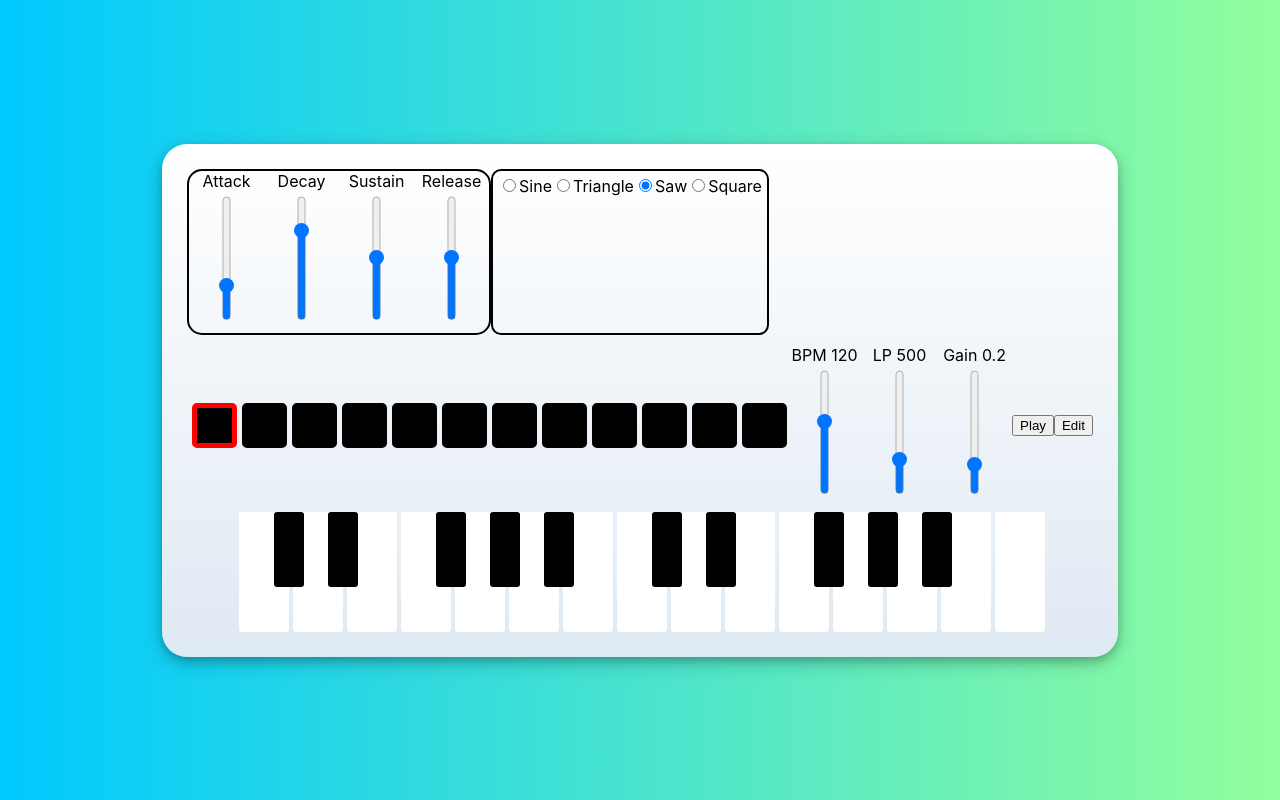
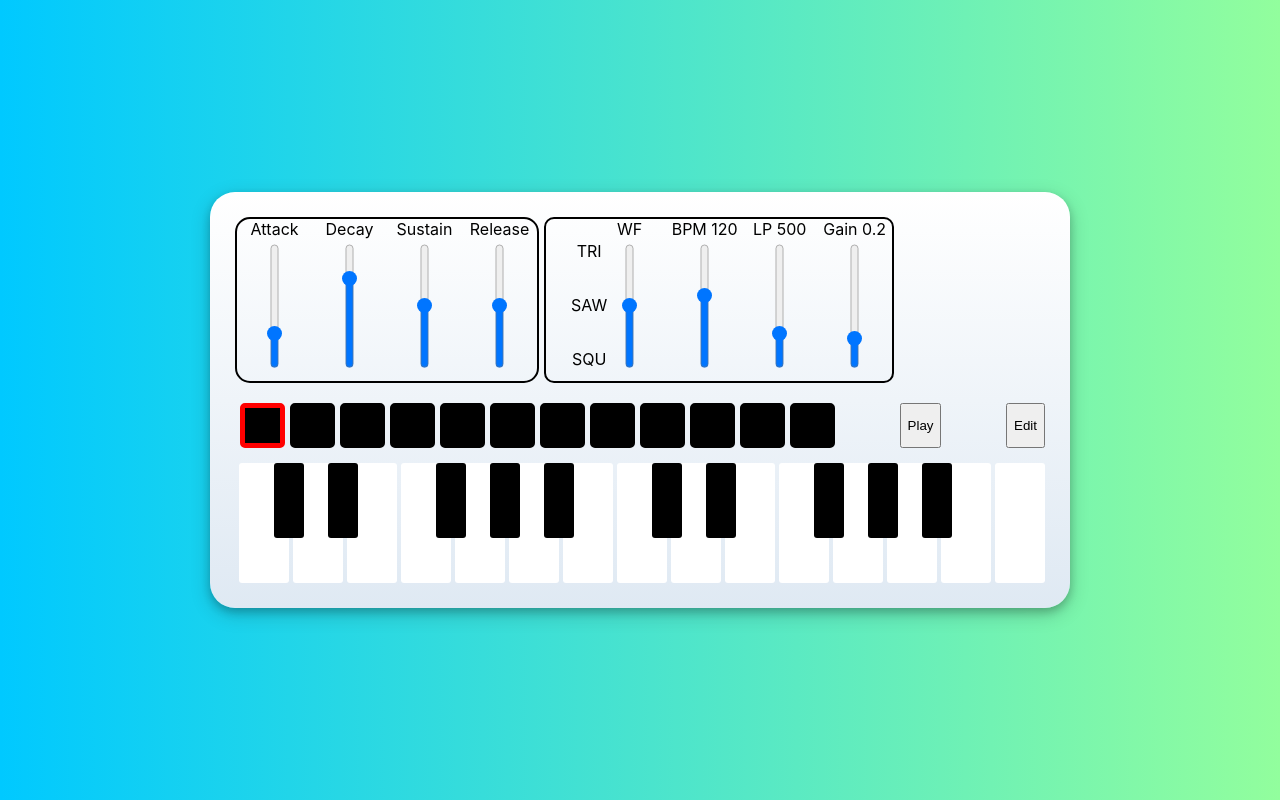
Before and after one commit to denczo/monomind, a React (Create React App) app in the folder synth/: page / in a window 1280 px wide. Built offline with nearby package versions, Linux system fonts and the light colour scheme.

Commit message:
EDIT: UI cleanup

```diff
--- a/synth/src/App.tsx
+++ b/synth/src/App.tsx
@@ -1,11 +1,12 @@
 import './App.css';
 import ADSR from './components/molecules/adsr/ADSR.tsx';
 // import Touchpad from './modules/ui/touchpad/Touchpad';
-import Waveform from './components/atoms/waveform/Waveform.tsx';
 import { GlobalProvider } from './contexts/GlobalContext.tsx';
 import Sequencer from './components/molecules/sequencer/Sequencer.tsx';
 import Keyboard from './components/molecules/keyboard/Keyboard.tsx';
 import React from 'react';
+// import WfSelector from './components/molecules/wfselector/WfSelector.tsx';
+import Controls from './components/organism/controls/Controls.tsx';
 
 
 
@@ -19,7 +20,8 @@ function App() {
         <div className="Synth">
         <div className='SliderSection'>
         <ADSR />
-        <Waveform />
+        {/* <WfSelector /> */}
+        <Controls />
         </div>
         {/* <Touchpad width={300} height={300} wf={waveform}/> */}
         <Sequencer/>
--- a/synth/src/components/atoms/slider/Slider.tsx
+++ b/synth/src/components/atoms/slider/Slider.tsx
@@ -1,10 +1,10 @@
 import React from 'react';
 import './Slider.css';
 
-const Slider = ({name, value, updateValue, min = 0, max = 1}) => {
+const Slider = ({name, value, updateValue, min = 0, max = 1, step = 0.05}) => {
 
     return (<div className="Slider">
-        <label >{name}</label>
+        <label>{name}</label>
         <input
             className="Range"
             id={name.toString().toLowerCase()}
@@ -14,7 +14,7 @@ const Slider = ({name, value, updateValue, min = 0, max = 1}) => {
             value={value}
             // onWheel={(e) => updateValue(e.deltaY)}
             onChange={updateValue}
-            step="0.05" />
+            step={step} />
     </div>
     );
 };
--- a/synth/src/components/atoms/waveform/Waveform.tsx
+++ /dev/null
@@ -1,33 +0,0 @@
-import React, { useEffect } from 'react';
-import './Waveform.css';
-import { useGlobalContext } from '../../../contexts/GlobalContext.tsx'
-import { AudioEngine } from '../../../audio/AudioEngine.tsx';
-
-
-const Waveform = () => {
-
-    const {waveform, setWaveform} = useGlobalContext();
-    const audioEngine = AudioEngine.getInstance();
-
-    useEffect(() => {
-        audioEngine.setWaveform(waveform);
-    }, [waveform, audioEngine]);
-
-    return (
-        <div className="Waveform">
-            <input type="radio" name="waveform" value="sine" id="sine" checked={waveform === "sine"} onChange={(e) => setWaveform(e.target.value)} />
-            <label htmlFor="regular">Sine</label>
-
-            <input type="radio" name="waveform" value="triangle" id="triangle" checked={waveform === "triangle"} onChange={(e) => setWaveform(e.target.value)}/>
-            <label htmlFor="medium">Triangle</label>
-
-            <input type="radio" name="waveform" value="sawtooth" id="saw" checked={waveform === "sawtooth"} onChange={(e) => setWaveform(e.target.value)}/>
-            <label htmlFor="large">Saw</label>
-
-            <input type="radio" name="waveform" value="square" id="square" checked={waveform === "square"} onChange={(e) => setWaveform(e.target.value)}/>
-            <label htmlFor="large">Square</label>
-        </div>
-    );
-}
-
-export default Waveform;
--- a/synth/src/components/molecules/sequencer/Sequencer.css
+++ b/synth/src/components/molecules/sequencer/Sequencer.css
@@ -1,6 +1,7 @@
 .Sequencer{
     display: flex;
     flex-direction: row;
-    justify-content: center;
-    align-items: center;
+    justify-content: space-between;
+    /* align-items: center; */
+    padding: 10px 0px 10px 0px;
 }
--- a/synth/src/components/molecules/sequencer/Sequencer.tsx
+++ b/synth/src/components/molecules/sequencer/Sequencer.tsx
@@ -5,8 +5,6 @@ import { Scheduler } from '../../../audio/Scheduler.tsx';
 import { NoteState } from '../../../types/audio.d.tsx';
 import { useGlobalContext } from '../../../contexts/GlobalContext.tsx';
 import './Sequencer.css'
-import Slider from '../../atoms/slider/Slider.tsx';
-import { AudioEngine } from '../../../audio/AudioEngine.tsx';
 
 const Sequencer = () => {
 
@@ -14,7 +12,7 @@ const Sequencer = () => {
     const [noteStates, setNoteStates] = useState<NoteState[]>(Array.from({ length: 12 }, () => ({isActive: false, frequency: 0})));
     const [currentNote, setCurrentNote] = useState(0);
     const [isPlaying, setPlaying] = useState(false);
-    const { isEditing, setEditing, bpm, setBpm, freqLp, setFreqLp, gain, setGain } = useGlobalContext();
+    const { isEditing, setEditing } = useGlobalContext();
 
     const scheduler = Scheduler.getInstance();
 
@@ -43,25 +41,18 @@ const Sequencer = () => {
             setCurrentNote(newNote);
         };
         scheduler.addObserver(observer);
-        scheduler.setTempo(bpm);
-        AudioEngine.getInstance().setFreqLp(freqLp);
         // Cleanup: Unsubscribe when the component unmounts
         return () => {
             scheduler.removeObserver(observer);
         };
 
-    }, [noteStates, scheduler, bpm, freqLp, gain])
+    }, [noteStates, scheduler])
 
     return (
         <div className="Sequencer">
             <Notes noteStates={noteStates} setNoteStates={setNoteStates} activeNote={currentNote} isEditing={isEditing} />
-            <Slider name={"BPM "+scheduler.tempo} value={bpm} max={200} updateValue={(e) => setBpm(parseFloat(e.target.value))} />
-            <Slider name={"LP "+AudioEngine.getInstance().freqLp} value={freqLp} max={2000} updateValue={(e) => setFreqLp(parseFloat(e.target.value))} />
-            <Slider name={"Gain "+AudioEngine.getInstance().gain} value={gain} updateValue={(e) => setGain(parseFloat(e.target.value))} />
-
             <button onClick={handleClick}>{isPlaying ? "Stop" : "Play"}</button>
             <button onClick={handleEditing}>{isEditing ? "Save" : "Edit"}</button>
-
         </div>
     );
 }
--- /dev/null
+++ b/synth/src/components/molecules/wfselector/WfSelector.css
@@ -0,0 +1,14 @@
+.WfSelector{
+    display: flex;
+    flex-direction: row;
+}
+
+.sublabel{
+    height: 100%;
+    display: flex;
+    flex-direction: column;
+    justify-content: space-around;
+    padding: 5px 0px 0px 10px;
+    transform: translateX(15px);
+    /* background-color: aqua; */
+}
--- /dev/null
+++ b/synth/src/components/molecules/wfselector/WfSelector.tsx
@@ -0,0 +1,30 @@
+import React, { useEffect } from 'react';
+import './WfSelector.css';
+import { useGlobalContext } from '../../../contexts/GlobalContext.tsx'
+import { AudioEngine } from '../../../audio/AudioEngine.tsx';
+import Slider from '../../atoms/slider/Slider.tsx';
+import { Waveform } from '../../../types/audio.d.tsx';
+
+
+const WfSelector = () => {
+
+    const {waveform, setWaveform} = useGlobalContext();
+    const audioEngine = AudioEngine.getInstance();
+
+    useEffect(() => {
+        audioEngine.setWaveform(waveform);
+    }, [waveform, audioEngine]);
+
+    return (
+        <div className="WfSelector">
+            <div className='sublabel'>
+                <span>TRI</span>
+                <span>SAW</span>
+                <span>SQU</span>
+            </div>
+            <Slider max={2} step={1} name={"WF"} value={undefined} updateValue={(e) => setWaveform(Waveform[e.target.value])} />
+        </div>
+    );
+}
+
+export default WfSelector;
--- a/synth/src/components/atoms/waveform/Waveform.css
+++ b/synth/src/components/organism/controls/Controls.css
@@ -1,6 +1,8 @@
-.Waveform{
+.Controls{
+    display: flex;
+    flex-direction: row;
     border: 2px solid black;
-    padding: 5px;
+    margin-left: 5px;
     border-radius: 10px;
     margin-bottom: 10px;
 }
--- /dev/null
+++ b/synth/src/components/organism/controls/Controls.tsx
@@ -0,0 +1,28 @@
+import React, { useEffect } from "react";
+import WfSelector from "../../molecules/wfselector/WfSelector.tsx";
+import Slider from "../../atoms/slider/Slider.tsx";
+import { AudioEngine } from "../../../audio/AudioEngine.tsx";
+import { useGlobalContext } from "../../../contexts/GlobalContext.tsx";
+import { Scheduler } from "../../../audio/Scheduler.tsx";
+import "./Controls.css"
+
+const Controls = () => {
+
+    const { bpm, setBpm, freqLp, setFreqLp, gain, setGain } = useGlobalContext();
+    const scheduler = Scheduler.getInstance();
+
+    useEffect(() => {
+        scheduler.setTempo(bpm);
+        AudioEngine.getInstance().setFreqLp(freqLp);
+        AudioEngine.getInstance().setGain(gain);
+    }, [bpm, freqLp, gain, scheduler])
+
+    return (<div className="Controls">
+        <WfSelector />
+        <Slider name={"BPM " + scheduler.tempo} value={bpm} max={200} updateValue={(e) => setBpm(parseFloat(e.target.value))} />
+        <Slider name={"LP " + AudioEngine.getInstance().freqLp} value={freqLp} max={2000} updateValue={(e) => setFreqLp(parseFloat(e.target.value))} />
+        <Slider name={"Gain " + AudioEngine.getInstance().gain} value={gain} updateValue={(e) => setGain(parseFloat(e.target.value))} />
+    </div>);
+}
+
+export default Controls;
--- a/synth/src/types/audio.d.tsx
+++ b/synth/src/types/audio.d.tsx
@@ -33,3 +33,9 @@ export interface Params {
     setFreqLp: React.Dispatch<React.SetStateAction<number>>;
 
 }
+
+export enum Waveform {
+    triangle = 2,
+    sawtooth = 1,
+    square = 0
+}
```
